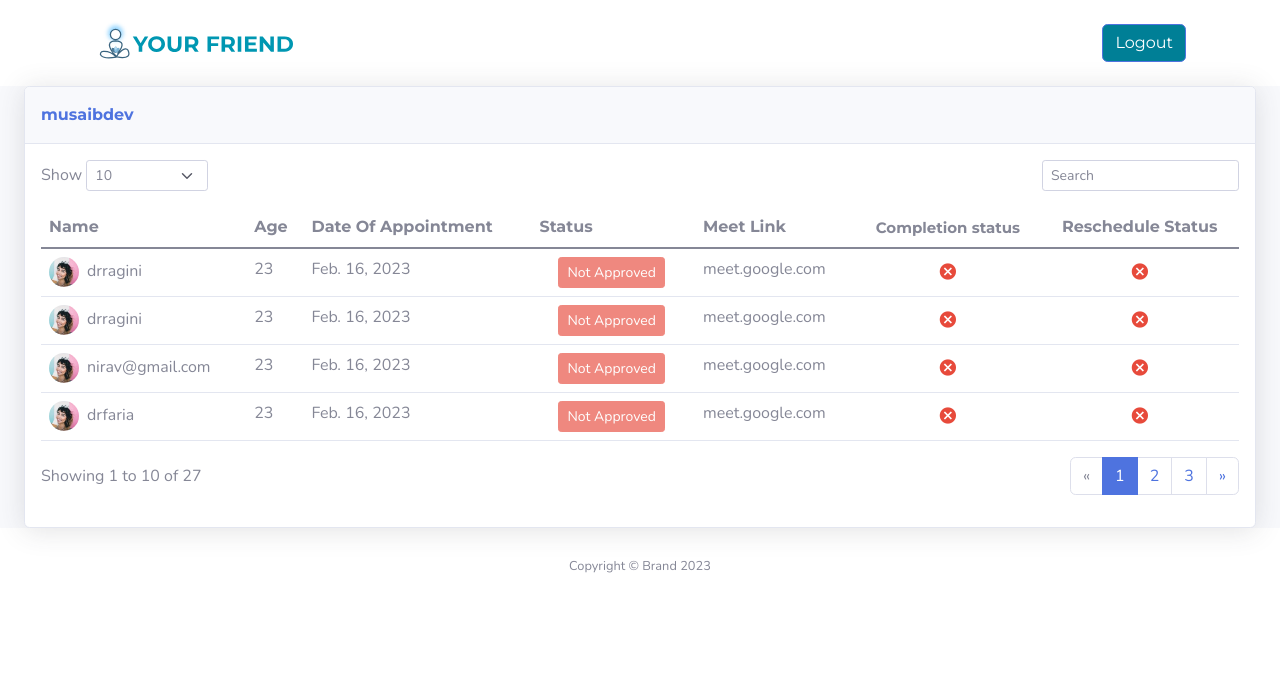
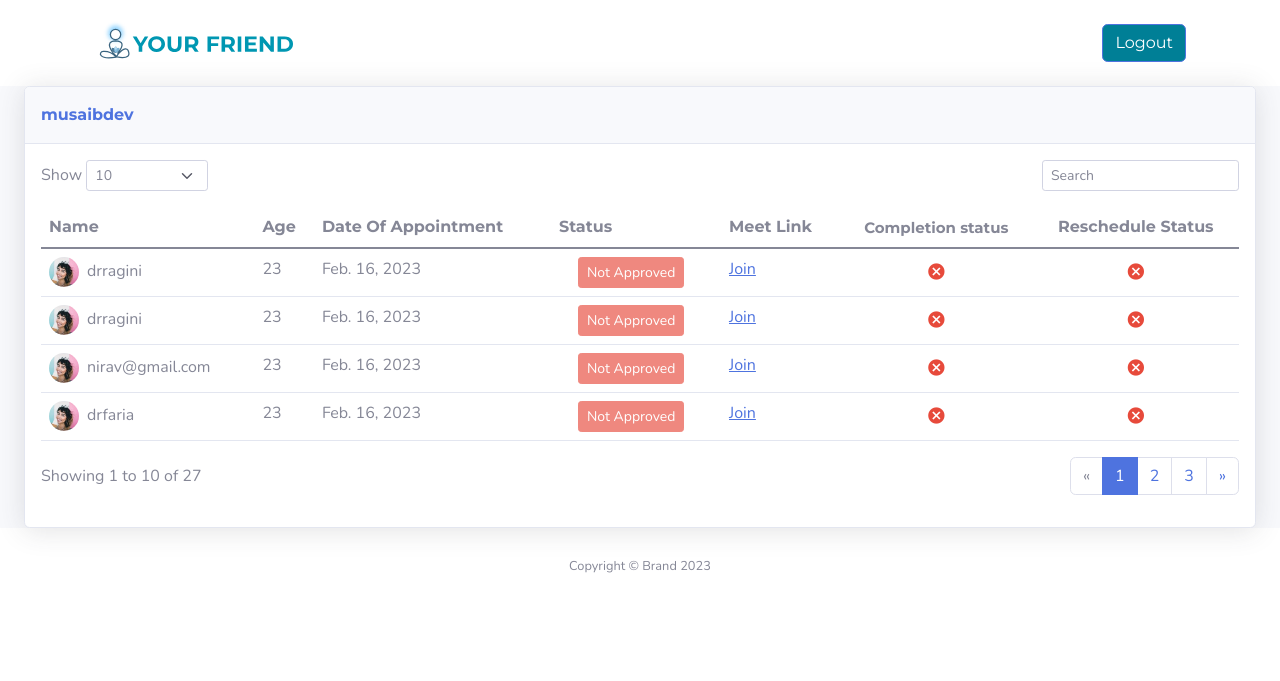
Before and after one commit to musaib-js/yourfriendd_nirman2.0, a Django app: page /auth/myappointments/ in a window 1280 px wide. Shown: the top 681 px of the page. Run offline with Django 3.2, Linux system fonts and the light colour scheme; a user stored in the database is signed in; data comes from the database, SQL or seed files in the repository; both versions use the stored data as it was after the commit; some libraries are stand-ins or nearby versions; some web fonts are replaced.

Commit message:
morning commit

```diff
--- a/templates/myappointments.html
+++ b/templates/myappointments.html
@@ -64,7 +64,7 @@
                                             <td>{{x.age}}</td>
                                             <td>{{x.date}}</td>
                                             <td>{% if x.approved %}<button class="btn btn-success btn-sm disabled" type="button" style="margin-left: 19px;" disabled="">Approved</button>{% else %}<button class="btn btn-danger btn-sm disabled" type="button" style="margin-left: 19px;" disabled="">Not Approved</button>{% endif %}</td>
-                                            <td>{{x.meet_link}}</td>
+                                            <td><a href ="https://{{x.meet_link}}">Join</td>
                                             <td class="text-center" style="text-align: center;">
                                                 {% if x.is_conducted %}
                                                 <i class="icon ion-android-done-all" style="color: var(--bs-red);font-family: Montserrat, sans-serif;font-size: 20px;text-align: center;"></i>
```
Also changed, not shown: db.sqlite3.
